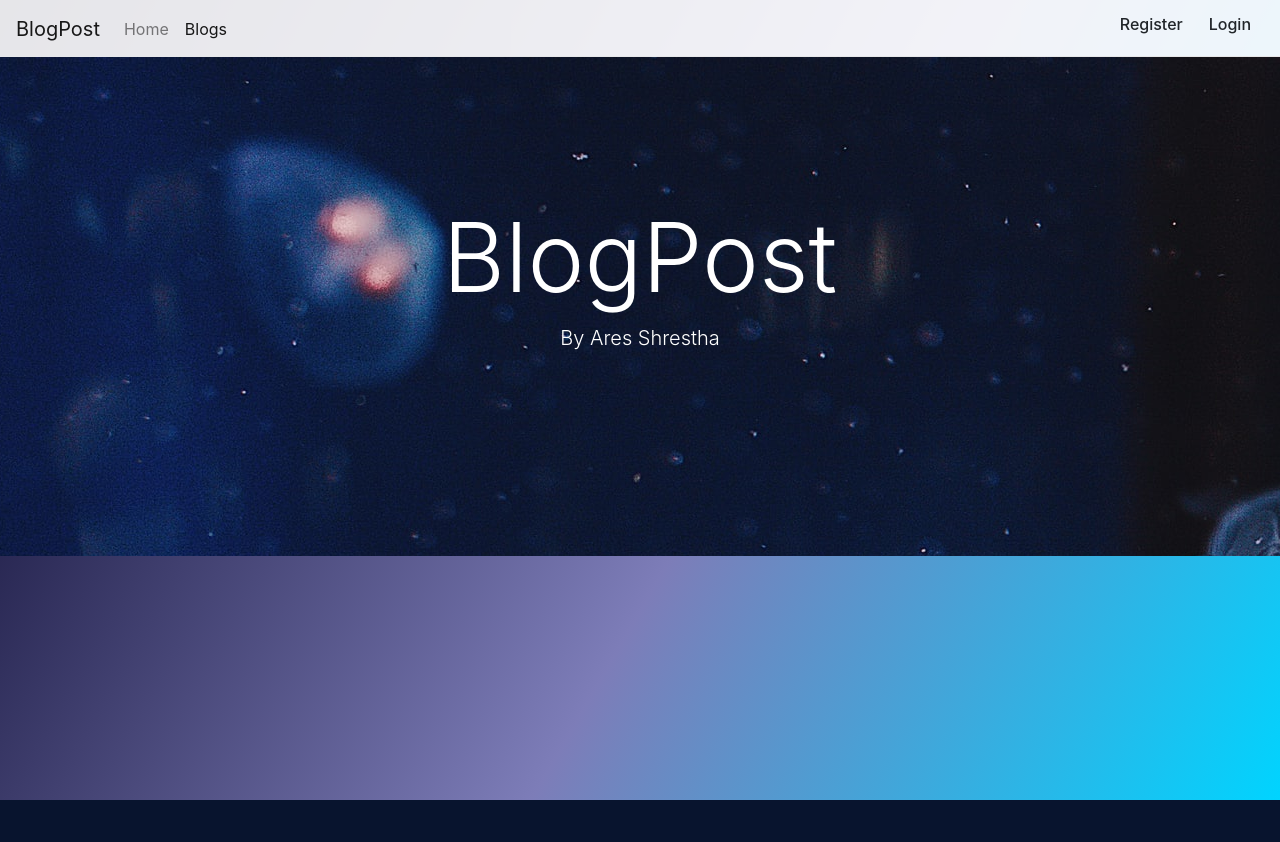
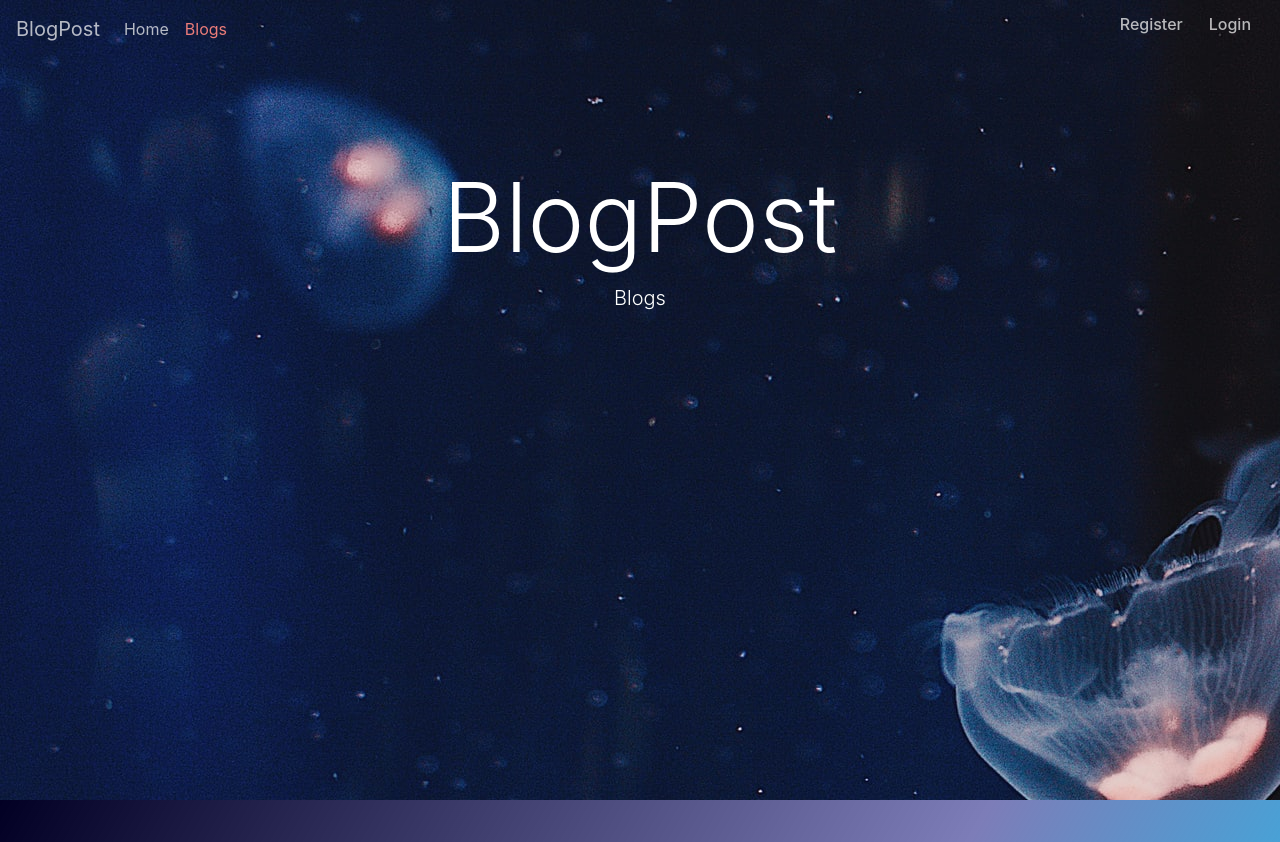
Before and after one commit to EhrEEz/blogpost, a Django app: page /post/ in a window 1280 px wide. Before the commit the page ends 800 px from the top, so only its background shows below. Run offline with Django 3.2, Linux system fonts and the light colour scheme; data that the repository does not hold is empty; some libraries are stand-ins or nearby versions.

Commit message:
Added Navigation Bar Javascripting

```diff
--- a/post/templates/home.html
+++ b/post/templates/home.html
@@ -29,7 +29,7 @@ Home{% endblock title %}
       {% for obj in object_list|slice:":5" %}
       <div class="carousel-item{% if forloop.first %} active {% endif %}">
 
-        <img src="{{obj.image.url}}" class="d-block w-100" alt="x" style="  object-fit: cover;object-position: -20% 20%;  width: 100%;height: calc(100vh - 3.5rem);">
+        <img src="{{obj.image.url}}" class="d-block w-100" alt="x" style="  object-fit: cover;object-position: -20% 20%;  width: 100%;height:100vh;">
         <div class="carousel-caption d-none d-md-block" style="z-index:1000;">
           <h5>{{obj.title}}</h5>
           <p>{{obj.description|truncatechars:50}}</p>
--- a/post/templates/list.html
+++ b/post/templates/list.html
@@ -1,14 +1,16 @@
 {% extends 'base.html' %}
+
 {% load static %}
 {% load humanize %}
+
 {% block title %}Blogs{% endblock %}
+
 {% block decor %}
-<div class="row" style="min-width: 100%;">
-  <div class="col" id="nm">
+<div class="bd-example">
 <div class="welcome" style="background: url('{% static '/images/sZey8cPbJqg.jpg' %}');">
   <h1 class="display-1">BlogPost</h1>
   <p class="lead">
-    By Ares Shrestha
+    Blogs
     </p>
     {% if user.is_authenticated %}
 
@@ -18,8 +20,7 @@
 
     {% endif %}
   </div>
-</div>
-    </div>
+  </div>
 {% endblock decor %}
 {% block content %}
 
@@ -28,7 +29,7 @@
 
 
 
-<div class="wrapper">
+<div class="wrapper" id="wrapper">
 
 {% for obj in object_list %}
 
--- a/post/templates/post_edit.html
+++ b/post/templates/post_edit.html
@@ -3,7 +3,7 @@
 {% block title %}Edit {{object.title}}{% endblock %}
   {% block content %}
   <br />
-  <div class="card px-3" id="new_post">
+  <div class="card px-3" id="new_post" style="margin-top:5rem;">
     <h2 class="display-4 mb-5 mt-3">Edit post</h2>
     <form method="POST" class="post-form mb-3" novalidate>{% csrf_token %}
         {% bootstrap_form form %}
--- a/post/templates/post_new.html
+++ b/post/templates/post_new.html
@@ -3,7 +3,7 @@
 {% block title %}New Post{% endblock %}
   {% block content %}
   <br />
-  <div class="card px-3" id="new_post">
+  <div class="card px-3" id="new_post" style="margin-top:5rem;">
     <h2 class="display-4 mb-5 mt-3">New post</h2>
     <form method="POST" class="post-form mb-3" enctype="multipart/form-data" novalidate>{% csrf_token %}
         {% bootstrap_form form %}
--- a/post/templates/signup.html
+++ b/post/templates/signup.html
@@ -4,8 +4,8 @@
   {% block content %}
 <div class="container h-100 mt-2" >
   <div class="row align-items-center">
-    <div class="col" >
-      <div class="box">
+    <div class="col" style="margin-top:5rem;">
+      <div class="box" id="box2" style="padding:2rem;">
         <div class="card-body text-center">
           <h4 class="card-title text-center display-4">Signup</h4>
           <br />
--- a/post/templates/user_details.html
+++ b/post/templates/user_details.html
@@ -6,7 +6,7 @@
 
 
 
-<div class="box" id="box2" style="width: 70rem;">
+<div class="box" id="box2" style="width: 70rem; margin-top:5rem;">
   <div class="text-white">
       <h1 class="display-4">{{user|upper}}</h1>
       <p class="lead text-muted">Email: {{user.email}}</p>
@@ -78,3 +78,6 @@
   </div>
   </div>
 {% endblock content %}
+{% block user_details_active %}
+active
+{% endblock user_details_active %}
--- a/static/css/box.css
+++ b/static/css/box.css
@@ -7,7 +7,6 @@ body{
   background-repeat: no-repeat;
   background-attachment: fixed;
   overflow-x:hidden;
-  margin-top: 2rem;
   -webkit-font-smoothing: antialiased;
 }
 .box{
@@ -85,11 +84,15 @@ body{
   color:white;
 }
 #grad1 {
-  background: rgba(255,255,255,.9);
+  background: rgba(255,255,255,.0);
+  transition: all 0.5s;
   top:0px;
   width:100%;
 }
-
+.nav-link
+{
+  color: rgba(255, 255, 255, 0.6);
+}
 
 
 #jumbo{
@@ -100,12 +103,20 @@ body{
 }
 
 
-a, u {
-  color: #2ecc71;
+a, u, h6{
   text-decoration: none !important;
+  color:rgba(255,255,255,0.6);
+  transition: all 0.5s;
+}
+a:hover, u:hover, h6:hover{
+  text-decoration: none !important;
+  color:rgba(255,255,255,0.8);
 }
 
 
+.nav-link.active{
+  color: #EB7C79;
+}
 /* grid */
 
 .wrapper {
@@ -248,10 +259,7 @@ a, u {
   padding-right: 50px;
 
 }
-#nav-rt{
-  color: #2ecc71;
 
-}
 .col {
   height:inherits;
 }
@@ -361,6 +369,10 @@ hr {
 /* Style the Image Used to Trigger the Modal */
 #myImg {
   cursor: pointer;
+  width:100%;
+  height:auto;
+  object-fit: cover;
+  object-position:-20% 20%;
   transition: 0.3s;
   border-radius: 18px;
 }
@@ -439,11 +451,13 @@ hr {
   text-align: center;
   color:white;
   width:100%;
-  height:500px;
-  padding-top:9rem;
+  height:100vh;
+  padding-top:10rem;
   padding-bottom:8rem;
   margin-bottom: 2rem;
   min-width: 0%;
+  z-index:1000;
+  height: 100vh;
 }
 .bd-example{
   positon:relative;
@@ -452,14 +466,26 @@ hr {
   text-align: center;
   color:white;
   width:100%;
-  height:calc(100vh - 3.5rem);
+  height:100vh;
   padding-bottom:8rem;
   min-width: 0%;
   z-index: 1000;
   position:absolute;
-  font-weight: bolder;
   background: rgba(14,14,14,0.7);
 }
 .hero h1{
-  padding-top: 9rem;
+  padding-top: 10rem;
 }
+.navbar-dark .navbar-nav .show > .nav-link,
+.navbar-dark .navbar-nav .active > .nav-link,
+.navbar-dark .navbar-nav .nav-link.show,
+.navbar-dark .navbar-nav .nav-link.active {
+  color: #EB7C79;
+}
+.navbar-dark .navbar-brand {
+  color: rgba(255,255,255,0.7);
+}
+
+.navbar-dark .navbar-brand:hover, .navbar-dark .navbar-brand:focus {
+  color: rgba(255,255,255,0.8);
+}
--- /dev/null
+++ b/static/js/nav.js
@@ -0,0 +1,25 @@
+$(document).ready(function(){
+  var scroll_start = 0;
+  var startchange = $('.container-fluid');
+  var offset = startchange.offset();
+    if (startchange.length){
+  $(document).scroll(function(){
+    scroll_start = $(this).scrollTop();
+    if(scroll_start >= offset.top) {
+      $('#grad1').css('background', 'rgba(255,255,255,0.9)');
+      $('#nav_rt').css('color', '#000000');
+      $('.nav-link, h6').css('color', '#000000');
+      $('.navbar-brand').css('color', '#000000');
+      $('.nav-link.active').css('color', '#EB7C79');
+
+    } else {
+      $('#grad1').css('background', 'rgba(0,0,0,0)');
+      $('#nav_rt').css('color', 'rgba(255,255,255,0.7)');
+      $('.nav-link, h6').css('color', 'rgba(255,255,255,0.7)');
+      $('.navbar-brand').css('color', 'rgba(255,255,255,0.7)');
+      $('.nav-link.active').css('color', '#EB7C79');
+    }
+  });
+
+    }
+});
--- a/templates/base.html
+++ b/templates/base.html
@@ -20,7 +20,7 @@
     <div class="row">
         <div class="col md-12">
           <header>
-            <nav class="navbar navbar-expand-xl navbar-light fixed-top" id="grad1">
+            <nav class="navbar navbar-expand-xl navbar-dark fixed-top" id="grad1">
               <a class="navbar-brand" href="{% url 'home' %}">BlogPost</a>
               <button class="navbar-toggler" type="button" data-toggle="collapse" data-target="#navbarSupportedContent" aria-controls="navbarSupportedContent" aria-expanded="false" aria-label="Toggle navigation">
                 <span class="navbar-toggler-icon"></span>
@@ -28,11 +28,11 @@
 
               <div class="collapse navbar-collapse" id="navbarSupportedContent">
                 <ul class="navbar-nav mr-auto">
-                  <li class="nav-item {% block home_active %}{% endblock home_active %}" >
-                    <a class="nav-link" href="{% url 'home' %}">Home <span class="sr-only">(current)</span></a>
+                  <li class="nav-item" >
+                    <a class="nav-link {% block home_active %}{% endblock home_active %}" href="{% url 'home' %}">Home <span class="sr-only">(current)</span></a>
                   </li>
-                  <li class="nav-item {% block list_active %}{% endblock list_active %}">
-                    <a class="nav-link" href="{% url 'list' %}">Blogs</a>
+                  <li class="nav-item">
+                    <a class="nav-link {% block list_active %}{% endblock list_active %}" href="{% url 'list' %}">Blogs</a>
                   </li>
 
                 </ul>
@@ -46,8 +46,8 @@
   <a href="{% url 'signup' %}" class="btn btn-default navbar-btn" id="nav_rt"><h6 class="display-6">Register</h6></a>
   <a href="{% url 'login' %}" class="btn btn-default navbar-btn" id="nav_rt"><h6 class="display-6">Login</h6></a>
   {% else %}
-  <a href="{% url 'user_details' %}"><h6 class="display-6" id="nav_rt">{{ user.username|title }}</h6></a>
-  <button class="btn btn-default navbar-btn"  data-toggle="modal" data-target="#exampleModalCenter"><h6 class="display-6">Logout</h6></button>
+  <a href="{% url 'user_details' %}" class="nav-link {% block user_details_active %}{% endblock user_details_active %}"><h6 class="display-6" id="nav_rt">{{ user.username|title }}</h6></a>
+  <button class="btn btn-default navbar-btn"  data-toggle="modal" data-target="#exampleModalCenter" id="nav_rt"><h6 class="display-6" id="nav_rt">Logout</h6></button>
   {% endif %}
 
               </div>
@@ -56,13 +56,11 @@
   </div>
   </div>
 
-
+  {% block decor %}
+  {% endblock decor %}
 
   {% bootstrap_messages %}
 
-    <br />
-  {% block decor %}
-  {% endblock decor %}
 <div class="container-fluid" id="content">
 
   {% block content %}
@@ -99,8 +97,8 @@
   <script src="{% static 'js/masonry.pkgd.js' %}"></script>
   <script src="{% static 'js/jquery-3.3.1.slim.min.js' %}"></script>
   <script src="{% static 'js/popper.min.js' %}"></script>
-<script src="{% static 'js/momment.js' %}"></script>
   <script src="{% static 'js/bootstrap.min.js' %}"></script>
+<script src="{% static 'js/nav.js' %}"></script>
 
 
 </body>
--- a/templates/registration/login.html
+++ b/templates/registration/login.html
@@ -4,8 +4,8 @@
   {% block content %}
 
   <div class="row align-items-center">
-    <div class="col" >
-      <div class="box">
+    <div class="col" style="margin-top:8rem;">
+      <div class="box" id="box2">
         <div class="card-body text-center">
           <h4 class="card-title text-center display-4">Login</h4>
           <br />
```
Also changed, not shown: post/templates/details.html (+4 -4 lines).
